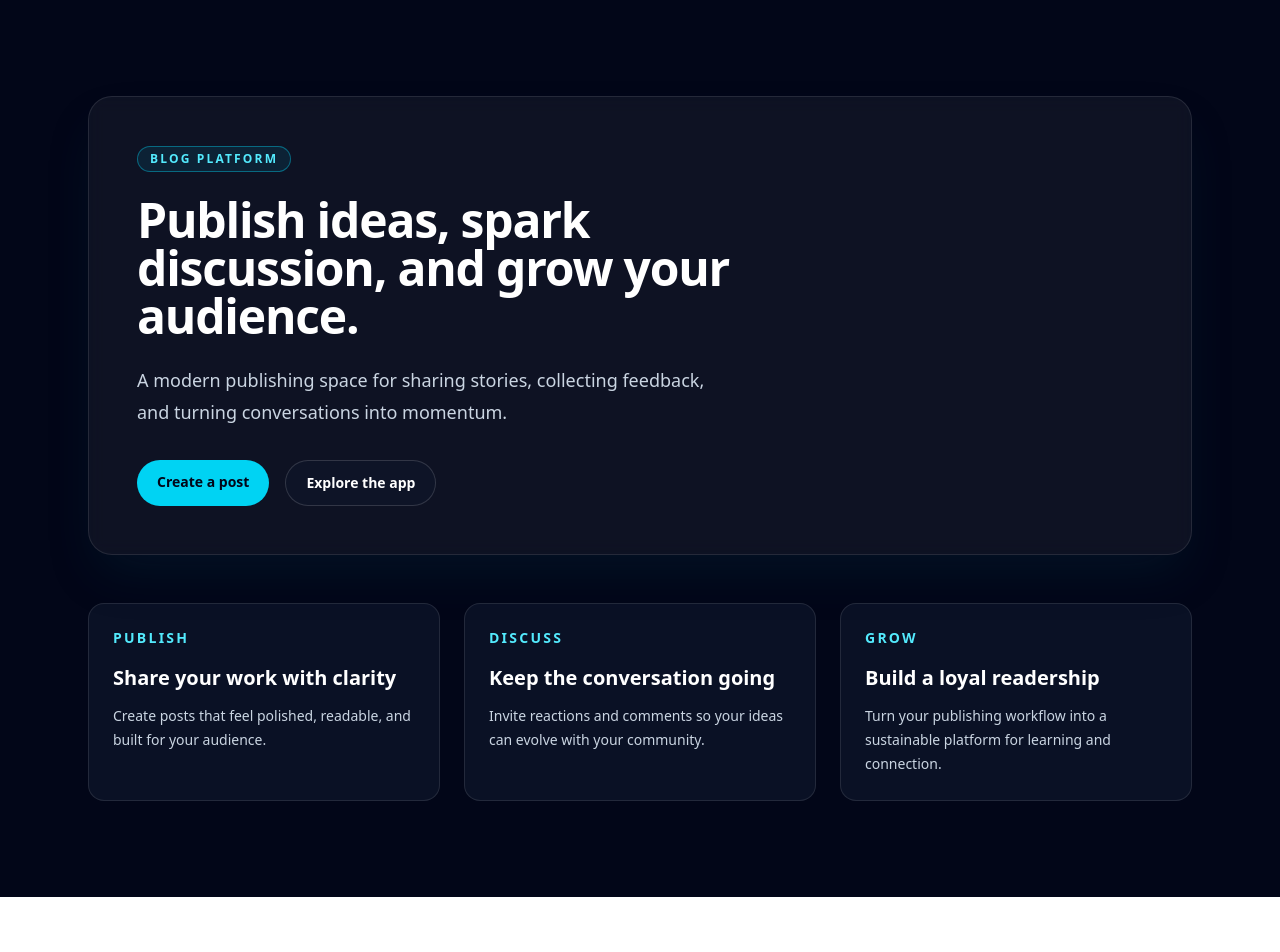
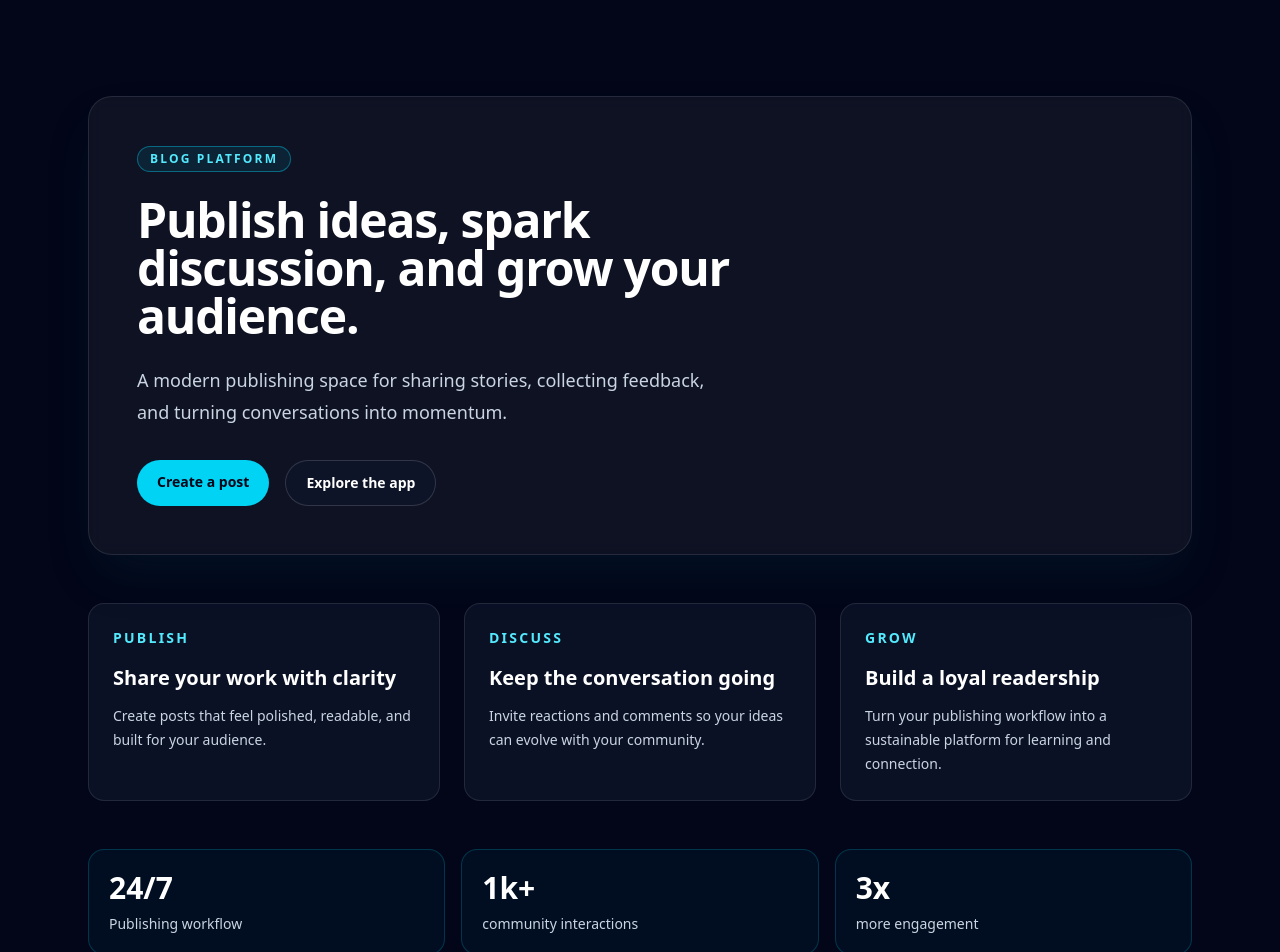
Before and after one commit to surafelbit/Blog-Platform, a Next.js app: page / in a window 1280 px wide. Shown: the top 952 px of the page. Before the commit the page ends 897 px from the top, so only its background shows below. Built offline with nearby package versions, Linux system fonts and the light colour scheme.

Commit message:
Add homepage stats section

```diff
--- a/app/page.tsx
+++ b/app/page.tsx
@@ -72,6 +72,21 @@ export default function Home() {
             </p>
           </article>
         </div>
+
+        <div className="mt-12 grid gap-4 sm:grid-cols-3">
+          <div className="rounded-2xl border border-cyan-400/20 bg-cyan-500/5 p-5">
+            <p className="text-3xl font-bold text-white">24/7</p>
+            <p className="mt-2 text-sm text-slate-300">Publishing workflow</p>
+          </div>
+          <div className="rounded-2xl border border-cyan-400/20 bg-cyan-500/5 p-5">
+            <p className="text-3xl font-bold text-white">1k+</p>
+            <p className="mt-2 text-sm text-slate-300">community interactions</p>
+          </div>
+          <div className="rounded-2xl border border-cyan-400/20 bg-cyan-500/5 p-5">
+            <p className="text-3xl font-bold text-white">3x</p>
+            <p className="mt-2 text-sm text-slate-300">more engagement</p>
+          </div>
+        </div>
       </section>
     </main>
   );
```
